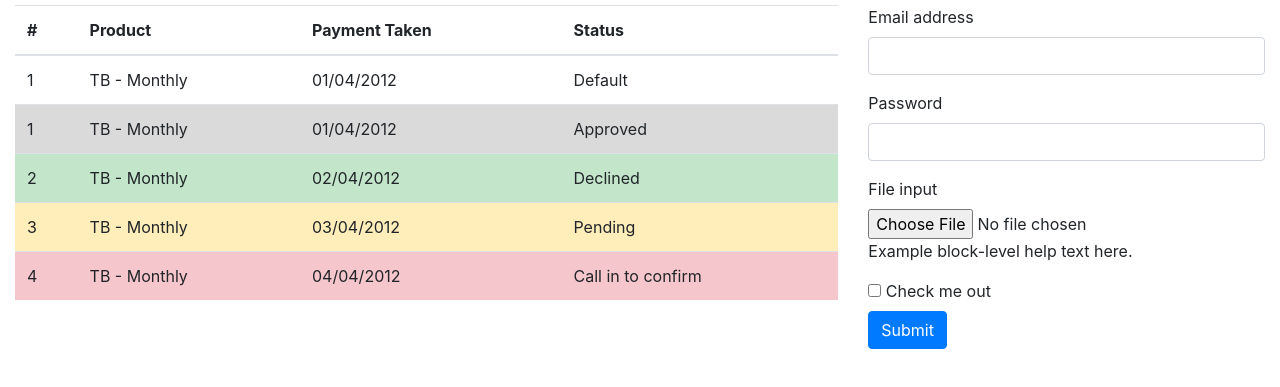
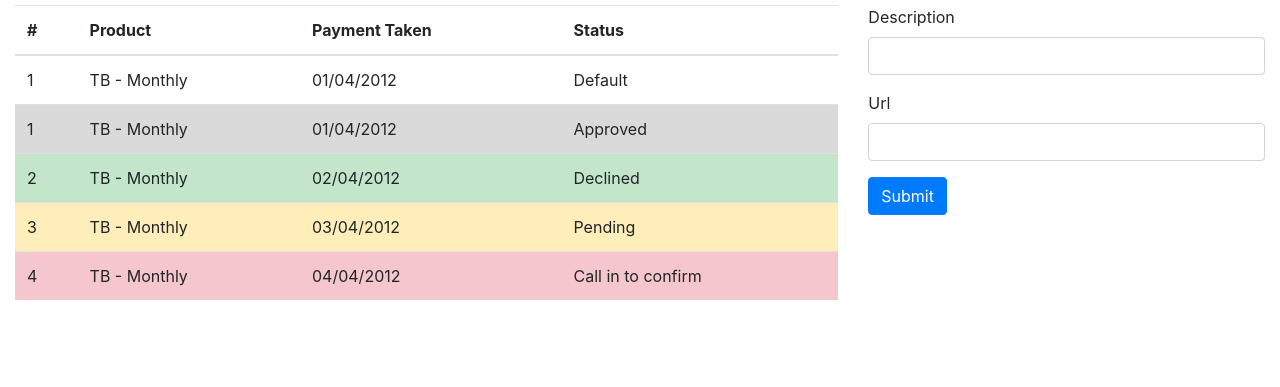
Before and after one commit to kennetholvr/urlSaver, a website: page client/index.html in a window 1280 px wide. Shown: the part 41-428 px from the top of the page. Drawn offline with nearby package versions, Linux system fonts and the light colour scheme.

Commit message:
set up form

```diff
--- a/client/components/link_form.js
+++ b/client/components/link_form.js
@@ -1,4 +1,9 @@
 angular.module('app')
   .component('linkForm',{
     templateUrl: '/templates/link_form.html',
+    controller: function(){
+      this.onSubmit = (url, description)=>{
+        console.log({url, description})
+      }
+    }
   })
--- a/client/templates/link_form.html
+++ b/client/templates/link_form.html
@@ -1,35 +1,23 @@
 <form role="form">
   <div class="form-group">
 
-    <label for="exampleInputEmail1">
-      Email address
+    <label for="link-description">
+      Description
     </label>
-    <input type="email" class="form-control" id="exampleInputEmail1" />
+    <input ng-model="description"type="text" class="form-control" />
   </div>
+
+  <div class="form-group">
+    <label for="exampleInputPassword1">
+      Url
+    </label>
+    <input ng-model="url" type="text" class="form-control" />
+  </div>
+
   <div class="form-group">
 
-    <label for="exampleInputPassword1">
-      Password
-    </label>
-    <input type="password" class="form-control" id="exampleInputPassword1" />
-  </div>
-  <div class="form-group">
 
-    <label for="exampleInputFile">
-      File input
-    </label>
-    <input type="file" class="form-control-file" id="exampleInputFile" />
-    <p class="help-block">
-      Example block-level help text here.
-    </p>
-  </div>
-  <div class="checkbox">
-
-    <label>
-      <input type="checkbox" /> Check me out
-    </label>
-  </div>
-  <button type="submit" class="btn btn-primary">
+  <button type="submit" class="btn btn-primary" ng-click="$ctrl.onSubmit(url, description)">
     Submit
   </button>
 </form>
```
